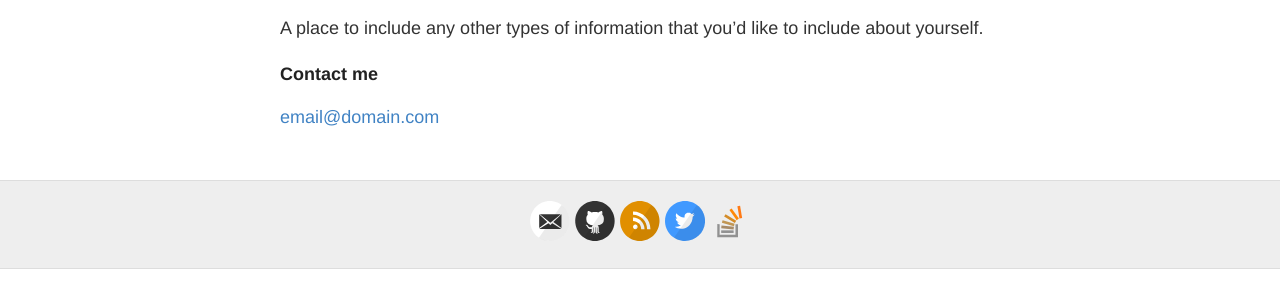
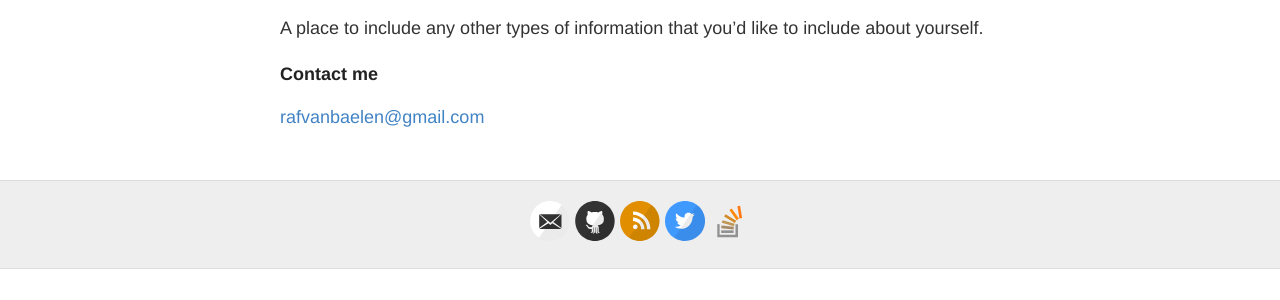
Before and after one commit to Rafvb/rafvb.github.io, a Jekyll site: the page built from about.md, in a window 1280 px wide. Shown: the part 303-603 px from the top of the page. Built offline with Jekyll 4.4.1, drawn with Linux system fonts in a browser that asks for light colours.

Commit message:
Updated about.md

```diff
--- a/about.md
+++ b/about.md
@@ -12,4 +13,4 @@ A place to include any other types of information that you'd like to include abo
 
 ### Contact me
 
-[email@domain.com](mailto:email@domain.com)
+[rafvanbaelen@gmail.com](mailto:rafvanbaelen@gmail.com)
```
Also changed, not shown: other parts of about.md (+1 -0 lines).
